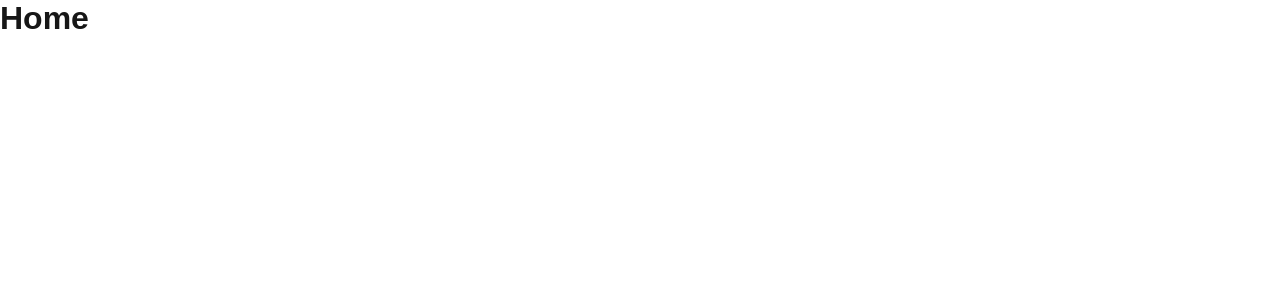
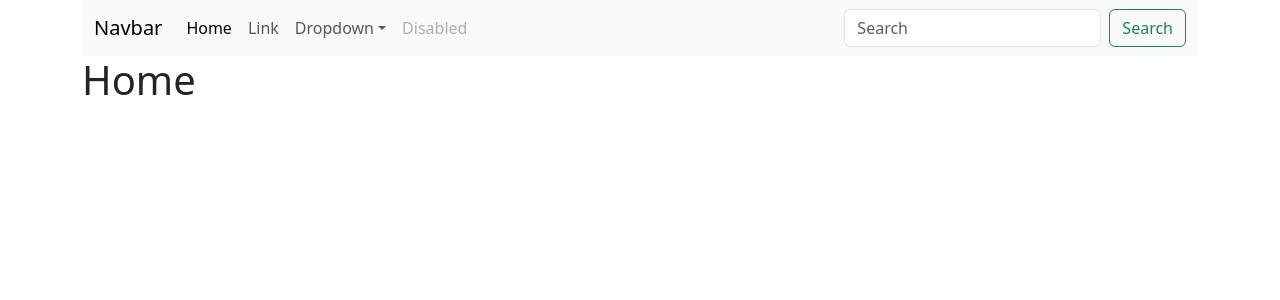
Before and after one commit to zx0938013408/TeamB_next, a Next.js app: page / in a window 1280 px wide. Shown: the top 300 px of the page. Built offline with nearby package versions, Linux system fonts and the light colour scheme.

Commit message:
使用 bootstrap cdn

```diff
--- a/app/layout.js
+++ b/app/layout.js
@@ -1,16 +1,3 @@
-import localFont from "next/font/local";
-import "./globals.css";
-
-const geistSans = localFont({
-  src: "./fonts/GeistVF.woff",
-  variable: "--font-geist-sans",
-  weight: "100 900",
-});
-const geistMono = localFont({
-  src: "./fonts/GeistMonoVF.woff",
-  variable: "--font-geist-mono",
-  weight: "100 900",
-});
 
 export const metadata = {
   title: "Create Next App",
@@ -20,8 +7,12 @@ export const metadata = {
 export default function RootLayout({ children }) {
   return (
     <html lang="en">
-      <body className={`${geistSans.variable} ${geistMono.variable}`}>
+      <head>
+        <link rel="stylesheet" href="https://cdn.jsdelivr.net/npm/bootstrap@5.3.3/dist/css/bootstrap.min.css" />
+      </head>
+      <body>
         {children}
+        <script defer src="https://cdn.jsdelivr.net/npm/bootstrap@5.3.3/dist/js/bootstrap.bundle.min.js"></script>
       </body>
     </html>
   );
--- a/app/page.js
+++ b/app/page.js
@@ -1,10 +1,94 @@
-// import Image from "next/image";
-// import styles from "./page.module.css";
 
 export default function Home() {
   return (
-  <div>
-    <h1>Home</h1>
-  </div>
-  )
+    <>
+      <div className="container">
+        <nav className="navbar navbar-expand-lg bg-body-tertiary">
+          <div className="container-fluid">
+            <a className="navbar-brand" href="#">
+              Navbar
+            </a>
+            <button
+              className="navbar-toggler"
+              type="button"
+              data-bs-toggle="collapse"
+              data-bs-target="#navbarSupportedContent"
+              aria-controls="navbarSupportedContent"
+              aria-expanded="false"
+              aria-label="Toggle navigation"
+            >
+              <span className="navbar-toggler-icon" />
+            </button>
+            <div
+              className="collapse navbar-collapse"
+              id="navbarSupportedContent"
+            >
+              <ul className="navbar-nav me-auto mb-2 mb-lg-0">
+                <li className="nav-item">
+                  <a className="nav-link active" aria-current="page" href="#">
+                    Home
+                  </a>
+                </li>
+                <li className="nav-item">
+                  <a className="nav-link" href="#">
+                    Link
+                  </a>
+                </li>
+                <li className="nav-item dropdown">
+                  <a
+                    className="nav-link dropdown-toggle"
+                    href="#"
+                    role="button"
+                    data-bs-toggle="dropdown"
+                    aria-expanded="false"
+                  >
+                    Dropdown
+                  </a>
+                  <ul className="dropdown-menu">
+                    <li>
+                      <a className="dropdown-item" href="#">
+                        Action
+                      </a>
+                    </li>
+                    <li>
+                      <a className="dropdown-item" href="#">
+                        Another action
+                      </a>
+                    </li>
+                    <li>
+                      <hr className="dropdown-divider" />
+                    </li>
+                    <li>
+                      <a className="dropdown-item" href="#">
+                        Something else here
+                      </a>
+                    </li>
+                  </ul>
+                </li>
+                <li className="nav-item">
+                  <a className="nav-link disabled" aria-disabled="true">
+                    Disabled
+                  </a>
+                </li>
+              </ul>
+              <form className="d-flex" role="search">
+                <input
+                  className="form-control me-2"
+                  type="search"
+                  placeholder="Search"
+                  aria-label="Search"
+                />
+                <button className="btn btn-outline-success" type="submit">
+                  Search
+                </button>
+              </form>
+            </div>
+          </div>
+        </nav>
+      </div>
+      <div className="container">
+        <h1>Home</h1>
+      </div>
+    </>
+  );
 }
```
